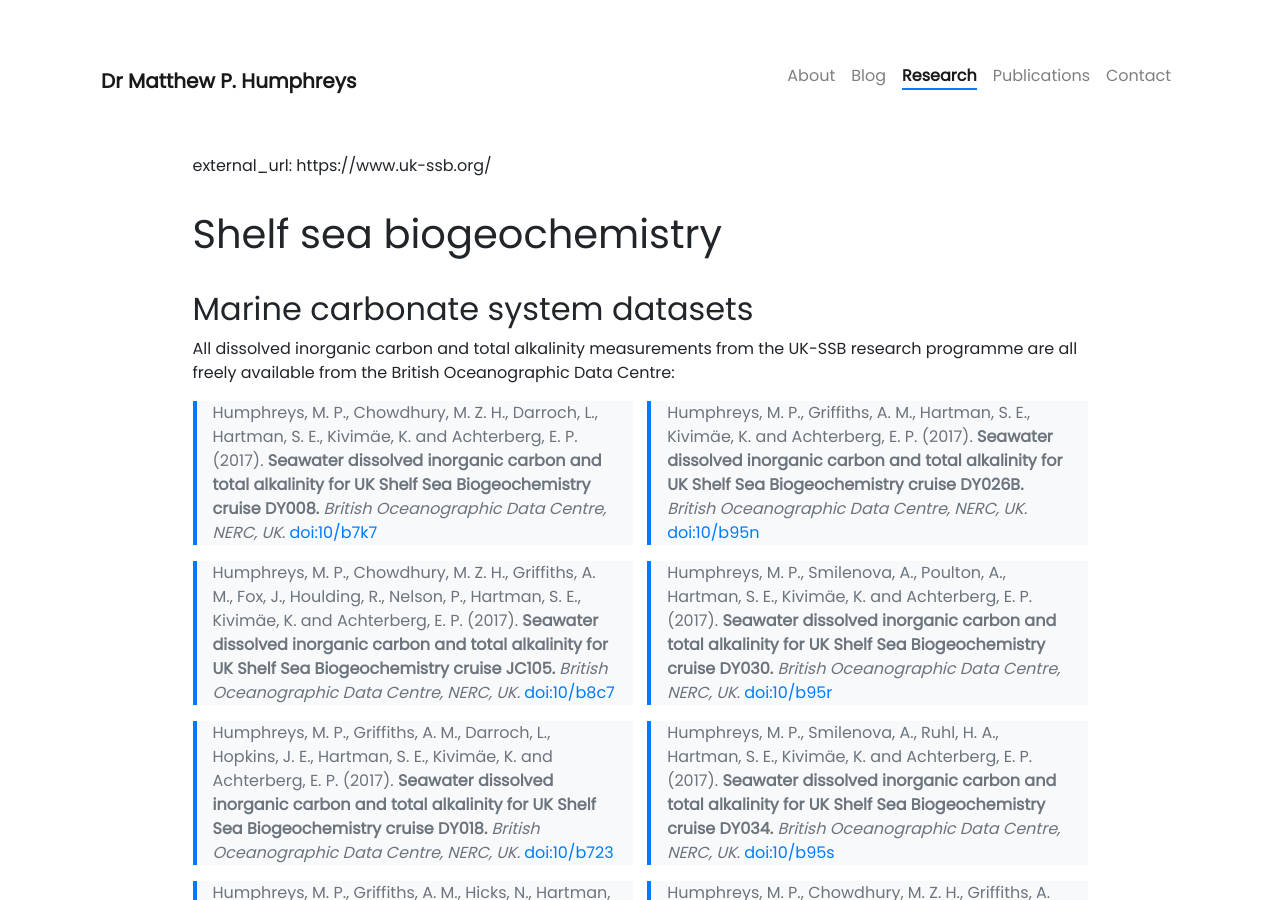
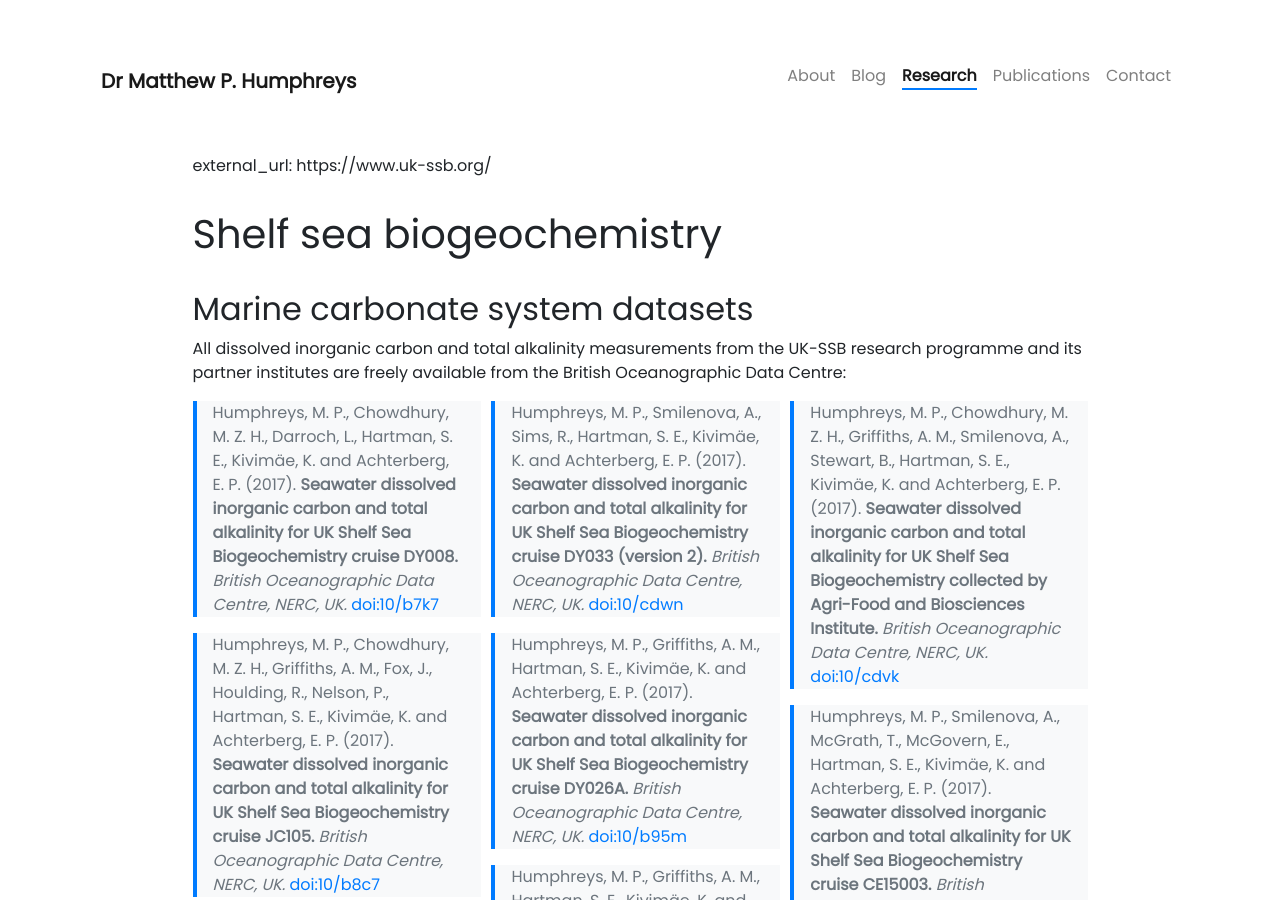
Before and after one commit to mvdh7/mvdh7.github.io, a Jekyll site: the page built from _projects/300-shelf-sea-biogeochemistry.md, in a window 1280 px wide and 900 px high. Built offline with Jekyll 4.4.1, drawn with Linux system fonts in a browser that asks for light colours; nearby versions of some CDN libraries; comment, search, counter and statistics services are not loaded.

Commit message:
Try 3 columns

```diff
--- a/_projects/300-shelf-sea-biogeochemistry.md
+++ b/_projects/300-shelf-sea-biogeochemistry.md
@@ -12,9 +12,9 @@ external_url: https://www.uk-ssb.org/
 
 ## Marine carbonate system datasets
 
-All dissolved inorganic carbon and total alkalinity measurements from the UK-SSB research programme are all freely available from the British Oceanographic Data Centre:
+All dissolved inorganic carbon and total alkalinity measurements from the UK-SSB research programme and its partner institutes are freely available from the British Oceanographic Data Centre:
 
-<div style="display:flex"><div style="padding-right:0.8%; min-width:50%">
+<div style="display:flex"><div style="padding-right:0.8%; min-width:33%">
 
 <blockquote>Humphreys, M. P., Chowdhury, M. Z. H., Darroch, L., Hartman, S. E., Kivimäe, K. and Achterberg, E. P. (2017). <strong>Seawater dissolved inorganic carbon and total alkalinity for UK Shelf Sea Biogeochemistry cruise DY008.</strong> <em>British Oceanographic Data Centre, NERC, UK.</em> <a href="https://doi.org/10/b7k7">doi:10/b7k7</a></blockquote>
 
@@ -26,17 +26,19 @@ All dissolved inorganic carbon and total alkalinity measurements from the UK-SSB
 
 <blockquote>Humphreys, M. P., Griffiths, A. M., Smilenova, A., Mayers, K., Poulton, A., Hartman, S. E., Kivimäe, K. and Achterberg, E. P. (2017). <strong>Seawater dissolved inorganic carbon and total alkalinity for UK Shelf Sea Biogeochemistry cruise DY029.</strong> <em>British Oceanographic Data Centre, NERC, UK.</em> <a href="https://doi.org/10/b8c3">doi:10/b8c3</a></blockquote>
 
+</div><div style="padding-left:0.4%; padding-right:0.4%; min-width:33%">
+
 <blockquote>Humphreys, M. P., Smilenova, A., Sims, R., Hartman, S. E., Kivimäe, K. and Achterberg, E. P. (2017). <strong>Seawater dissolved inorganic carbon and total alkalinity for UK Shelf Sea Biogeochemistry cruise DY033 (version 2).</strong> <em>British Oceanographic Data Centre, NERC, UK.</em> <a href="https://doi.org/10/cdwn">doi:10/cdwn</a></blockquote>
 
 <blockquote>Humphreys, M. P., Griffiths, A. M., Hartman, S. E., Kivimäe, K. and Achterberg, E. P. (2017). <strong>Seawater dissolved inorganic carbon and total alkalinity for UK Shelf Sea Biogeochemistry cruise DY026A.</strong> <em>British Oceanographic Data Centre, NERC, UK.</em> <a href="https://doi.org/10/b95m">doi:10/b95m</a></blockquote>
-
-</div><div style="padding-left:0.8%; min-width:50%">
 
 <blockquote>Humphreys, M. P., Griffiths, A. M., Hartman, S. E., Kivimäe, K. and Achterberg, E. P. (2017). <strong>Seawater dissolved inorganic carbon and total alkalinity for UK Shelf Sea Biogeochemistry cruise DY026B.</strong> <em>British Oceanographic Data Centre, NERC, UK.</em> <a href="https://doi.org/10/b95n">doi:10/b95n</a></blockquote>
 
 <blockquote>Humphreys, M. P., Smilenova, A., Poulton, A., Hartman, S. E., Kivimäe, K. and Achterberg, E. P. (2017). <strong>Seawater dissolved inorganic carbon and total alkalinity for UK Shelf Sea Biogeochemistry cruise DY030.</strong> <em>British Oceanographic Data Centre, NERC, UK.</em> <a href="https://doi.org/10/b95r">doi:10/b95r</a></blockquote>
 
 <blockquote>Humphreys, M. P., Smilenova, A., Ruhl, H. A., Hartman, S. E., Kivimäe, K. and Achterberg, E. P. (2017). <strong>Seawater dissolved inorganic carbon and total alkalinity for UK Shelf Sea Biogeochemistry cruise DY034.</strong> <em>British Oceanographic Data Centre, NERC, UK.</em> <a href="https://doi.org/10/b95s">doi:10/b95s</a></blockquote>
+
+</div><div style="padding-left:0.8%; min-width:33%">
 
 <blockquote>Humphreys, M. P., Chowdhury, M. Z. H., Griffiths, A. M., Smilenova, A., Stewart, B., Hartman, S. E., Kivimäe, K. and Achterberg, E. P. (2017). <strong>Seawater dissolved inorganic carbon and total alkalinity for UK Shelf Sea Biogeochemistry collected by Agri-Food and Biosciences Institute.</strong> <em>British Oceanographic Data Centre, NERC, UK.</em> <a href="https://doi.org/10/cdvk">doi:10/cdvk</a></blockquote>
 
```
